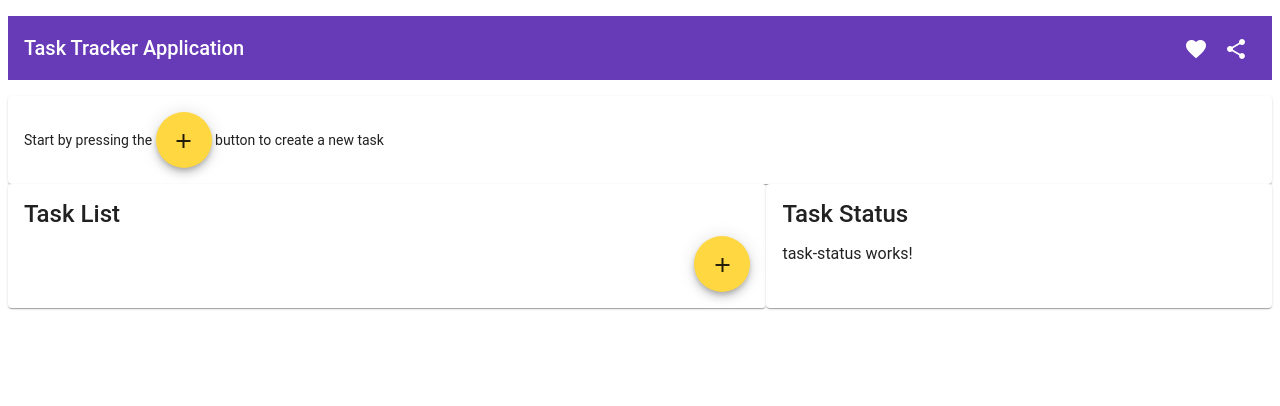
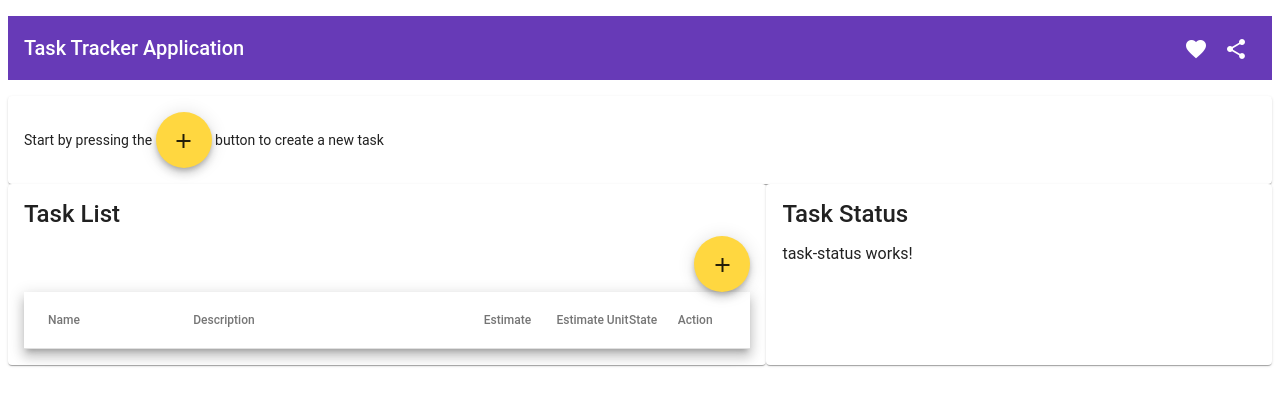
Before and after one commit to ahassam1/task-tracker, an Angular app: page / in a window 1280 px wide. Shown: the top 406 px of the page. Built offline with nearby package versions, Linux system fonts and the light colour scheme.

Commit message:
Styling of the Table, Adding Edit and Delete Button

```diff
--- a/package.json
+++ b/package.json
@@ -21,6 +21,7 @@
     "@angular/platform-browser": "~12.2.0",
     "@angular/platform-browser-dynamic": "~12.2.0",
     "@angular/router": "~12.2.0",
+    "angular-animations": "^0.11.0",
     "rxjs": "~6.6.0",
     "tslib": "^2.3.0",
     "zone.js": "~0.11.4"
--- a/src/app/app.module.ts
+++ b/src/app/app.module.ts
@@ -11,6 +11,8 @@ import { MatCardModule } from '@angular/material/card';
 import { BrowserAnimationsModule } from '@angular/platform-browser/animations';
 import { MatFormFieldModule } from '@angular/material/form-field';
 import { MatInputModule } from '@angular/material/input';
+import { MatTableModule } from '@angular/material/table';
+
 
 
 @NgModule({
@@ -27,7 +29,8 @@ import { MatInputModule } from '@angular/material/input';
     MatCardModule,
     BrowserAnimationsModule,
     MatFormFieldModule,
-    MatInputModule
+    MatInputModule,
+    MatTableModule
   ],
   providers: [],
   bootstrap: [AppComponent]
--- a/src/app/components/task-manager/task-list/create-task-form/create-task-form.component.html
+++ b/src/app/components/task-manager/task-list/create-task-form/create-task-form.component.html
@@ -28,7 +28,7 @@
             </mat-radio-group>
         </div>
 
-        <button type="submit">Send</button>
+        <button mat-raised-button color="primary" type="submit">Send</button>
 
     </form>
 </div>
--- a/src/app/components/task-manager/task-list/create-task-form/create-task-form.component.ts
+++ b/src/app/components/task-manager/task-list/create-task-form/create-task-form.component.ts
@@ -28,9 +28,7 @@ export class CreateTaskFormComponent implements OnInit {
     });
   }
 
-
   onSubmit(taskForm) {
-    console.log(taskForm);
     this.dialogRef.close(taskForm.value)
   }
 
--- a/src/app/components/task-manager/task-list/task-list.component.css
+++ b/src/app/components/task-manager/task-list/task-list.component.css
@@ -2,3 +2,28 @@
     display: flex;
     justify-content: right;
 }
+.delete-button {
+    margin-left: 20px;
+}
+
+.mat-row {
+    padding-top: 10px;
+    padding-bottom: 10px;
+    padding-right: 5px;
+
+}
+.mat-column-name {
+    flex: 0 0 20%;
+}
+
+.mat-column-description {
+    flex: 0 0 40%;
+}
+
+.mat-column-estimate {
+    flex: 0 0 10%;
+}
+
+.mat-column-estimateUnit {
+    flex: 0 0 10%;
+}
--- a/src/app/components/task-manager/task-list/task-list.component.html
+++ b/src/app/components/task-manager/task-list/task-list.component.html
@@ -1,5 +1,51 @@
-<div class = "button-container">
-<button mat-fab (click)="openDialog()">
-    <mat-icon>add</mat-icon>
-</button>
+<div class="button-container">
+    <button mat-fab (click)="openDialog()">
+        <mat-icon>add</mat-icon>
+    </button>
 </div>
+
+<div class="table-container mat-elevation-z8">
+    <mat-table #table [dataSource]="apiTaskList">
+
+        <ng-container matColumnDef="id">
+            <mat-header-cell *matHeaderCellDef> ID </mat-header-cell>
+            <mat-cell *matCellDef="let element"> {{element.id}} </mat-cell>
+        </ng-container>
+
+        <ng-container matColumnDef="name">
+            <mat-header-cell *matHeaderCellDef> Name </mat-header-cell>
+            <mat-cell *matCellDef="let element"> {{element.name}} </mat-cell>
+        </ng-container>
+
+        <ng-container matColumnDef="description">
+            <mat-header-cell *matHeaderCellDef> Description </mat-header-cell>
+            <mat-cell *matCellDef="let element"> {{element.description}} </mat-cell>
+        </ng-container>
+
+        <ng-container matColumnDef="estimate">
+            <mat-header-cell *matHeaderCellDef> Estimate </mat-header-cell>
+            <mat-cell *matCellDef="let element"> {{element.estimate}} </mat-cell>
+        </ng-container>
+
+        <ng-container matColumnDef="estimateUnit">
+            <mat-header-cell *matHeaderCellDef> Estimate Unit</mat-header-cell>
+            <mat-cell *matCellDef="let element"> {{element.estimateUnit}} </mat-cell>
+        </ng-container>
+
+        <ng-container matColumnDef="state">
+            <mat-header-cell *matHeaderCellDef> State </mat-header-cell>
+            <mat-cell *matCellDef="let element"> {{element.state}} </mat-cell>
+        </ng-container>
+
+        <ng-container matColumnDef= 'action'>
+            <mat-header-cell *matHeaderCellDef> Action </mat-header-cell>
+            <mat-cell *matCellDef="let row">
+                <mat-icon class = 'edit-button'>edit</mat-icon>
+                <mat-icon class = 'delete-button'>delete</mat-icon>
+             </mat-cell>
+        </ng-container>
+
+        <mat-header-row *matHeaderRowDef="displayedColumns"></mat-header-row>
+        <mat-row *matRowDef="let row; columns: displayedColumns;"></mat-row>
+    </mat-table>
+</div>
--- a/src/app/components/task-manager/task-list/task-list.component.ts
+++ b/src/app/components/task-manager/task-list/task-list.component.ts
@@ -1,32 +1,69 @@
-import { Component, OnInit } from '@angular/core';
-import { FormGroup } from '@angular/forms';
+import { Component, OnInit, ViewChild } from '@angular/core';
 import { MatDialog } from '@angular/material/dialog';
 import { CreateTaskFormComponent } from './create-task-form/create-task-form.component';
+import { Task } from 'src/app/models/task.model';
+import { GetTasksService } from 'src/app/services/get-tasks.service';
+import { PostTaskService } from 'src/app/services/post-task.service';
+import { MatTable } from '@angular/material/table';
+import { animate, state, style, transition, trigger } from '@angular/animations';
+
 
 
 @Component({
   selector: 'app-task-list',
   templateUrl: './task-list.component.html',
-  styleUrls: ['./task-list.component.css']
+  styleUrls: ['./task-list.component.css'],
 })
+
 export class TaskListComponent implements OnInit {
 
-  constructor(public dialog: MatDialog) { }
+  currentId: number = 1;
+  apiTaskList: Task[] = [];
+  displayedColumns = ['name', 'description', 'estimate', 'estimateUnit', 'state', 'action'];
+  @ViewChild(MatTable) table: MatTable<any>;
 
-  formObject: any;
+  constructor(public dialog: MatDialog,
+    private getTasksService: GetTasksService,
+    private postTaskService: PostTaskService) { }
 
   openDialog(): void {
     let dialogRef = this.dialog.open(CreateTaskFormComponent, {
       width: '700px',
-      data: { forObject: this.formObject }
     });
 
     dialogRef.afterClosed().subscribe(result => {
-      console.log(result);
-      console.log('The dialog was closed');
+      if (result) {
+        // mocking the post API call here
+        this.postTaskService.postTask(this.apiTaskList, {
+          id: this.currentId,
+          name: result.name,
+          description: result.description,
+          estimate: result.estimate,
+          estimateUnit: result.estimateUnit,
+          state: result.state,
+        })
+
+        // mocking the get API call here
+        this.getTasksService.getTasks(this.apiTaskList).subscribe(taskList => {
+          this.apiTaskList = taskList;
+        })
+
+        //update the table
+        this.table.renderRows();
+
+        // value of ID is incremented after every push
+        this.currentId++;
+      }
     });
   }
 
   ngOnInit(): void {
+
+    // mocking the get API call here, but this will always return an empty array.
+    // In real life this may contain some data
+    this.getTasksService.getTasks(this.apiTaskList).subscribe(taskList => {
+      console.log(taskList);
+      this.apiTaskList = taskList;
+    })
   }
 }
--- a/src/app/components/task-manager/task-manager.component.ts
+++ b/src/app/components/task-manager/task-manager.component.ts
@@ -1,6 +1,4 @@
 import { Component, OnInit } from '@angular/core';
-import { GetTasksService } from 'src/app/services/get-tasks.service';
-import { Task } from 'src/app/models/task.model';
 
 @Component({
   selector: 'app-task-manager',
@@ -9,22 +7,10 @@ import { Task } from 'src/app/models/task.model';
 })
 export class TaskManagerComponent implements OnInit {
 
-  //this array mocks what would normally be stored in a database
-  taskArray: Task [] = [{
-    id: 1,
-    name: 'test',
-    description: 'test',
-    estimate: 1,
-    state: 'test'
-  }]
 
-  constructor(private getTasksService: GetTasksService) { }
+  constructor() { }
 
   ngOnInit(): void {
-    this.getTasksService.getTasks(this.taskArray).subscribe(tasks =>
-      {
-        console.log(tasks)
-      })
   }
 
 }
--- a/src/app/components/task-manager/task-manager.module.ts
+++ b/src/app/components/task-manager/task-manager.module.ts
@@ -13,6 +13,7 @@ import { ReactiveFormsModule } from '@angular/forms';
 import { MatFormFieldModule } from '@angular/material/form-field';
 import { MatInputModule } from '@angular/material/input';
 import { MatRadioModule } from '@angular/material/radio';
+import { MatTableModule } from '@angular/material/table';
 
 
 
@@ -28,7 +29,8 @@ import { MatRadioModule } from '@angular/material/radio';
     ReactiveFormsModule,
     MatFormFieldModule,
     MatInputModule,
-    MatRadioModule
+    MatRadioModule,
+    MatTableModule
   ]
 })
 export class TaskManagerModule { }
--- a/src/app/models/task.model.ts
+++ b/src/app/models/task.model.ts
@@ -3,5 +3,6 @@ export class Task {
     name: string | undefined;
     description: string | undefined;
     estimate: number | undefined;
+    estimateUnit: string | undefined;
     state: string| undefined;
 }
```
Also changed, not shown: 1 other file (tests, documents, lock files or other folders).
